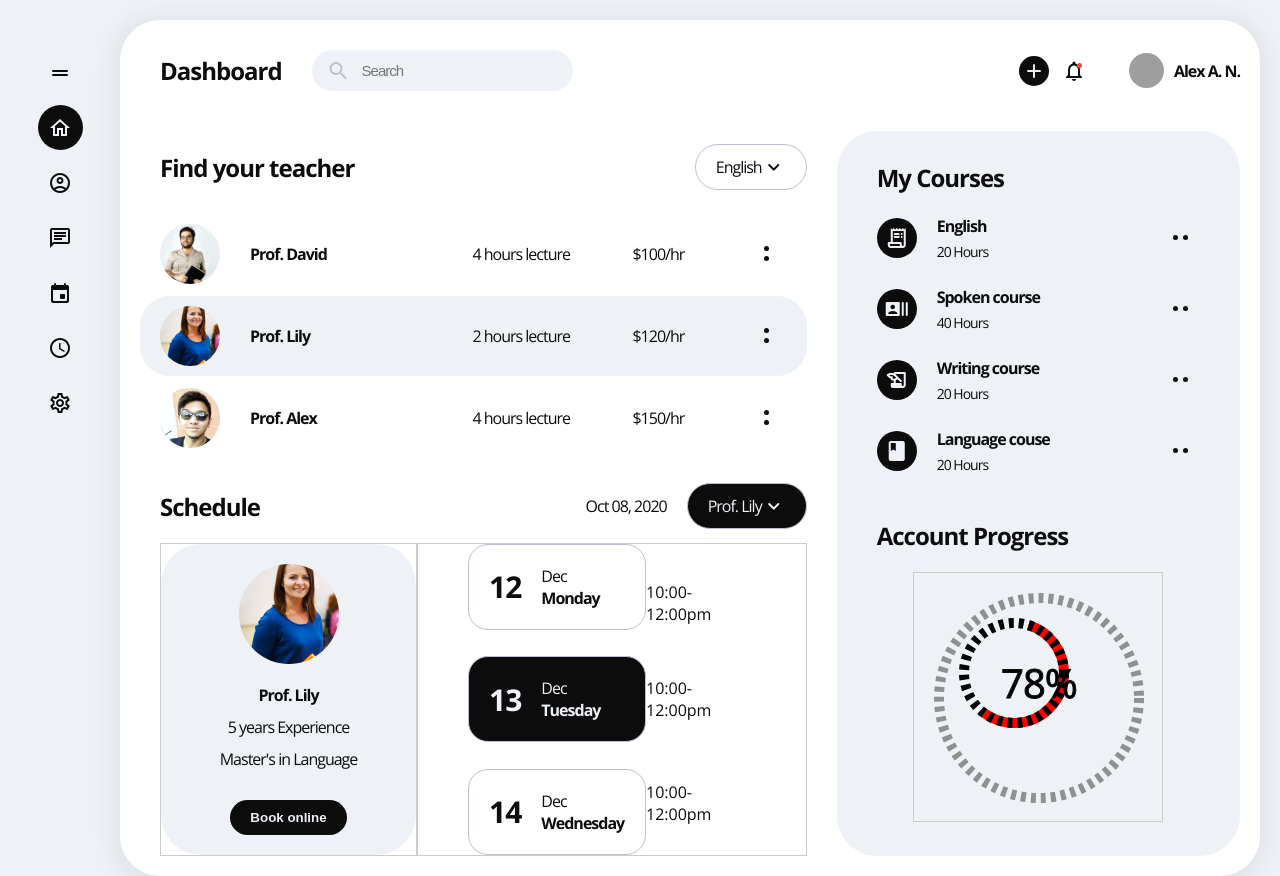
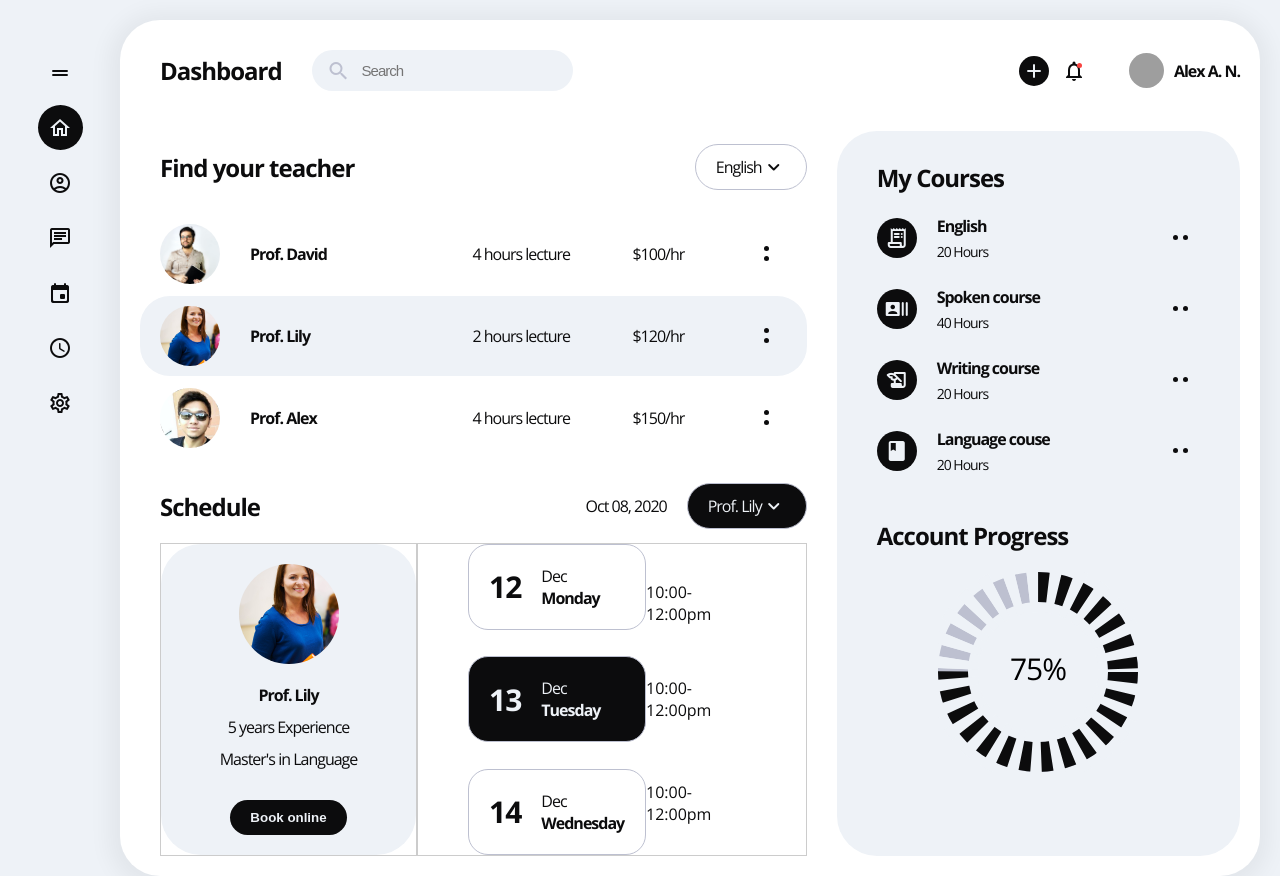
Before and after one commit to alexalannunes/ui-clones, a React (Create React App) app in the folder education-dashboard/: page / in a window 1280 px wide. Built offline with nearby package versions, Linux system fonts and the light colour scheme; grey boxes are pictures that could not be loaded.

Commit message:
feat: add chart dashed

```diff
--- a/education-dashboard/src/App.js
+++ b/education-dashboard/src/App.js
@@ -1,6 +1,7 @@
 import { teatchers } from "./mock/teachers";
 import schedules from "./mock/schedules/days.json";
 import courses from "./mock/courses/index.json";
+import { CircularProgressBar } from "./chart";
 
 function App() {
   return (
@@ -244,47 +245,13 @@ function App() {
               <h2>Account Progress</h2>
 
               <div className="flex ai-center jc-center">
-                <svg
-                  style={{ width: 250, height: 250, border: "1px solid #ccc" }}
-                >
-                  <circle
-                    cy={250 / 2}
-                    cx={250 / 2}
-                    stroke="#909090"
-                    fill="transparent"
-                    r={100}
-                    strokeWidth={10}
-                    strokeDasharray={5}
-                  ></circle>
-                  <circle
-                    cy={100}
-                    cx={100}
-                    stroke="red"
-                    fill="transparent"
-                    r={50}
-                    strokeWidth={10}
-                    strokeDasharray={140}
-                    strokeDashoffset={30}
-                  ></circle>
-                  <circle
-                    cy={100}
-                    cx={100}
-                    stroke="#000"
-                    fill="none"
-                    r={50}
-                    strokeWidth={10}
-                    strokeDasharray={5}
-                  />
-                  <text
-                    x={250 / 2}
-                    y={250 / 2}
-                    fontSize={40}
-                    textAnchor="middle"
-                    stroke="var(--dark)"
-                  >
-                    78%
-                  </text>
-                </svg>
+                <CircularProgressBar
+                  sqSize={200}
+                  percentage={75}
+                  strokeWidth={30}
+                />
+
+                {/* <AppChart /> */}
               </div>
             </div>
           </div>
--- /dev/null
+++ b/education-dashboard/src/chart/index.css
@@ -0,0 +1,23 @@
+#app {
+  margin-top: 40px;
+  margin-left: 50px;
+}
+
+#progressInput {
+  margin: 20px auto;
+  width: 30%;
+}
+
+.circle-background,
+.circle-progress {
+  fill: none;
+}
+
+.circle-background {
+  stroke: #ddd;
+}
+
+.circle-progress {
+  stroke: #f99123;
+  transition: all 0.2s linear;
+}
--- /dev/null
+++ b/education-dashboard/src/chart/index.js
@@ -0,0 +1,131 @@
+// https://stackoverflow.com/questions/55455050/dashed-circular-bar-with-percentage
+
+import React from "react";
+import "./index.css";
+
+class CircularProgressBar extends React.Component {
+  constructor(props) {
+    super(props);
+    this.state = {};
+  }
+
+  render() {
+    const { sqSize, strokeWidth, percentage } = this.props;
+
+    // SVG centers the stroke width on the radius, subtract out so circle fits in square
+    const radius = (sqSize - strokeWidth) / 2;
+    // Enclose cicle in a circumscribing square
+    const viewBox = `0 0 ${sqSize} ${sqSize}`;
+    // Arc length at 100% coverage is the circle circumference
+    const dashArray = radius * Math.PI * 2;
+    // Scale 100% coverage overlay with the actual percent
+    const dashOffset = dashArray - (dashArray * percentage) / 100;
+
+    const circleProps = {
+      cx: sqSize / 2,
+      cy: sqSize / 2,
+      r: radius,
+      strokeWidth: `${strokeWidth}px`,
+    };
+
+    console.log(this.props);
+
+    return (
+      <svg width={sqSize} height={sqSize} viewBox={viewBox}>
+        <circle
+          {...circleProps}
+          style={{
+            strokeDasharray: "10",
+            stroke: "var(--gray)",
+            fill: "none",
+          }}
+        />
+
+        <circle
+          {...circleProps}
+          className="circle-progress"
+          // Start progress marker at 12 O'Clock
+          transform={`rotate(-90 ${sqSize / 2} ${sqSize / 2})`}
+          style={{
+            stroke: "var(--dark)",
+            strokeDasharray: dashArray,
+            strokeDashoffset: dashOffset,
+          }}
+        />
+
+        <circle
+          {...circleProps}
+          style={{
+            stroke: "var(--light)",
+            fill: "none",
+            strokeDasharray: 10,
+            strokeDashoffset: 10,
+            strokeWidth: 50,
+          }}
+        />
+        <text
+          x="50%"
+          y="50%"
+          fontSize={30}
+          dominantBaseline="middle"
+          textAnchor="middle"
+        >
+          {percentage}%
+        </text>
+      </svg>
+    );
+  }
+}
+
+CircularProgressBar.defaultProps = {
+  sqSize: 200,
+  percentage: 25,
+  strokeWidth: 30,
+};
+
+export { CircularProgressBar };
+
+class AppChart extends React.Component {
+  constructor(props) {
+    super(props);
+
+    this.state = {
+      percentage: 75,
+    };
+
+    this.handleChangeEvent = this.handleChangeEvent.bind(this);
+  }
+
+  handleChangeEvent(event) {
+    this.setState({
+      percentage: event.target.value,
+    });
+  }
+
+  render() {
+    return (
+      <div>
+        <CircularProgressBar
+          strokeWidth="30"
+          sqSize="200"
+          percentage={this.state.percentage}
+        />
+        <div>
+          <input
+            id="progressInput"
+            type="range"
+            min="0"
+            max="100"
+            step="1"
+            style={{ width: "100%" }}
+            value={this.state.percentage}
+            onChange={this.handleChangeEvent}
+          />
+          {this.state.percentage}
+        </div>
+      </div>
+    );
+  }
+}
+
+export default AppChart;
```
